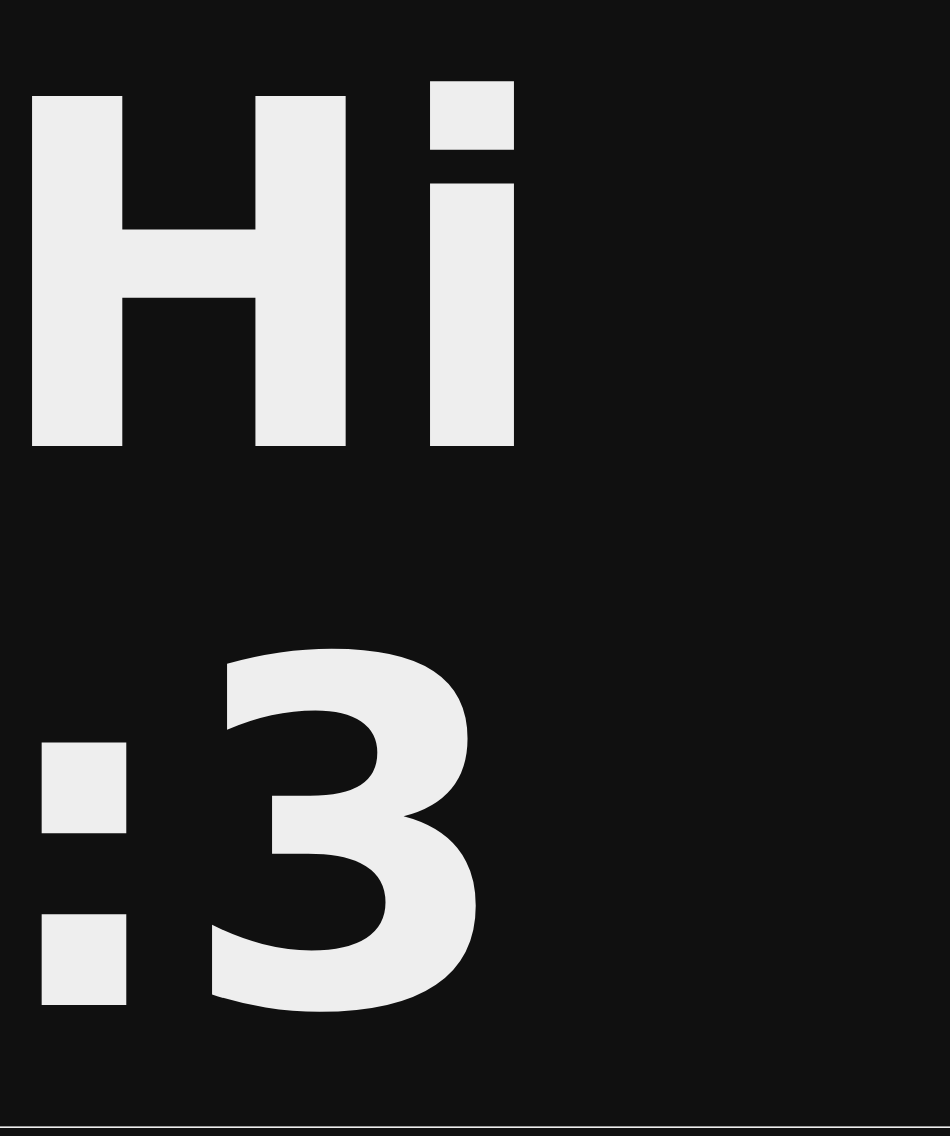
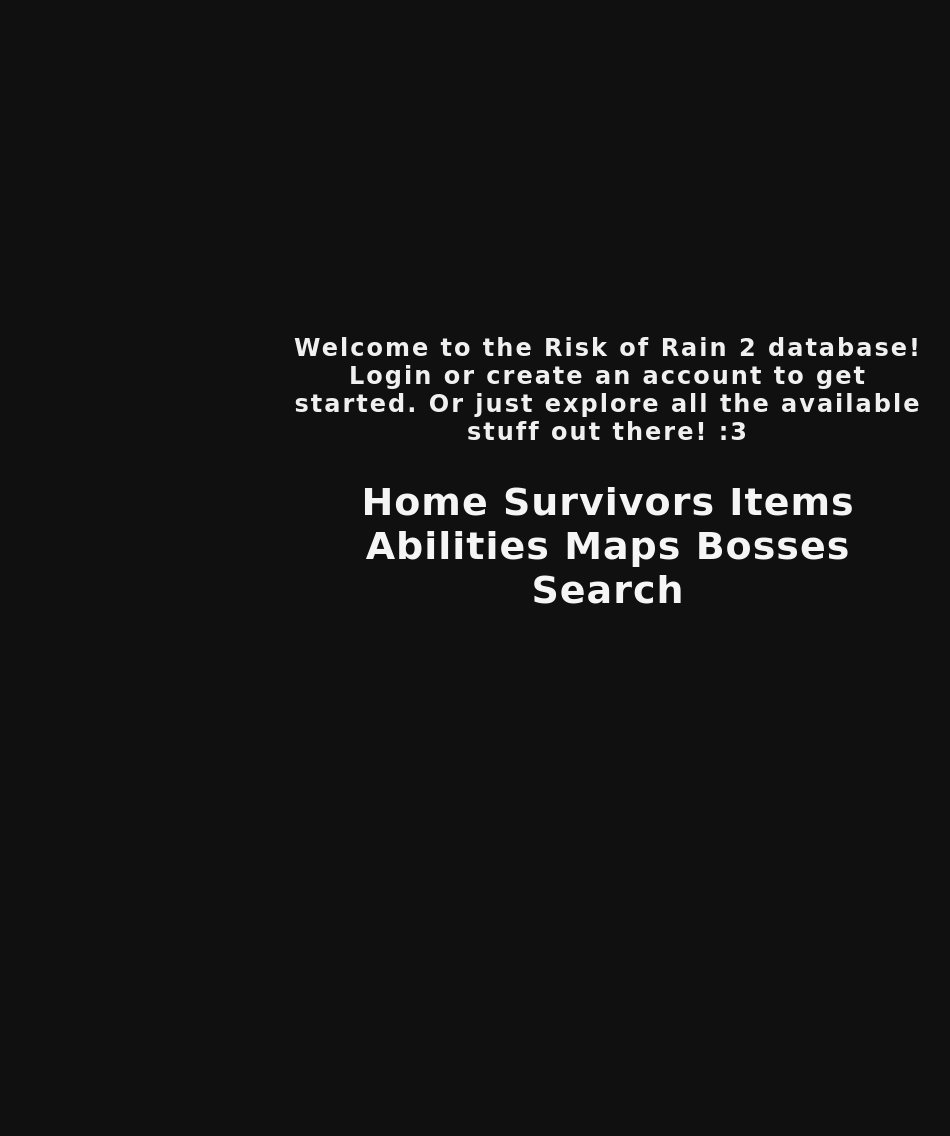
Before and after one commit to Guccci-Banana/Risk-of-Rain-2-, a Flask app: page /home in a window 1280 px wide. Shown: the part 155-1291 px from the top of the page, without its empty margins (32-982 px from the left). After the commit the page ends 759 px from the top, so only its background shows below. Run offline with Flask 3, Linux system fonts and the light colour scheme.

Commit message:
finalised before deadline :3

```diff
--- a/app.py
+++ b/app.py
@@ -72,14 +72,13 @@ def maps():
     return render_template('maps.html', maps=map_list)
 
 @app.route('/map/<name>')
-def map_info(name, connect):
+def map_info(name):
     db = get_db()
     map = db.execute('SELECT * FROM map WHERE LOWER(name) = ?', (name,)).fetchone()
-    mapboss = db.execute('SELECT * FROM bossmap WHERE LOWER(id) = ?', (connect,)).fetchone()
     if map is None:
         return render_template('mapnotfound.html'), 404
-
-    return render_template('map_info.html', map=map)
+    bosses = db.execute('SELECT b.name FROM Boss b JOIN BossMap bm ON b.id = bm.boss_id JOIN Map m ON bm.map_id = m.id WHERE LOWER(m.name) = ?', (name,)).fetchall()
+    return render_template('map_info.html', map=map, bosses=bosses)
 
 @app.route('/survivorstory/<name>')
 def survivorstory(name):
@@ -98,13 +97,13 @@ def bosses():
     return render_template('bosses.html', bosses=boss_list)
 
 @app.route('/boss/<name>')
-def boss_info(name,connect):
+def boss_info(name):
     db = get_db()
     boss = db.execute('SELECT * FROM boss WHERE LOWER(name) = ?', (name,)).fetchone()
-    bossmap = db.execute('SELECT * FROM bossmap WHERE LOWER(id) = ?', (connect,)).fetchone()
     if boss is None:
         return "Boss not found", 404
-    return render_template('boss_info.html', boss=boss)
+    maps = db.execute('SELECT m.name FROM Map m JOIN BossMap bm ON m.id = bm.map_id JOIN Boss b ON bm.boss_id = b.id WHERE LOWER(b.name) = ?', (name,)).fetchall()
+    return render_template('boss_info.html', boss=boss, maps=maps)
 
 @app.route('/login', methods=['GET', 'POST'])
 def login():
--- a/static/css/style.css
+++ b/static/css/style.css
@@ -19,9 +19,28 @@ header {
     padding: 10px 0;
 }
 
-.home h1 {
-    margin: 0;
-    font-size: 3000%;
+.home {
+    text-align: center;
+    font-size: 24px;
+    color: #f0f0f0;
+    text-decoration: none;
+    font-weight: bold;
+    margin: 300px;
+    padding: 10px 0;
+    font-family: 'Comic Sans MS', 'Comic Sans', cursive;
+    letter-spacing: 2px;
+}
+
+.homenav {
+    text-align: center;
+    font-size: 38px;
+    color: darkgreen;
+    text-decoration: none;
+    font-weight: bold;
+    margin: 20px;
+    padding: 10px 0;
+    font-family: 'Comic Sans MS', 'Comic Sans', cursive;
+    letter-spacing: 1px;
 }
 
 h1 {
@@ -175,7 +194,7 @@ button {
     width: 95%;
     padding: 12px;
     background-color: #236B8E;
-    color: white;
+    color: #F5F5F5;
     border: none;
     border-radius: 5px;
     font-weight: bold;
@@ -200,7 +219,7 @@ button:hover {
     display: inline-block;
     padding: 10px 20px;
     background-color: #236B8E;
-    color: white;
+    color: #F5F5F5;
     border-radius: 5px;
     font-weight: bold;
     font-style: oblique;
@@ -235,7 +254,7 @@ button:hover {
 }
 
 a {
-    color: white;       /* unvisited link color */
+    color: #F5F5F5;       /* unvisited link color */
     text-decoration: none; /* remove underline */
 }
 
--- a/templates/bosses.html
+++ b/templates/bosses.html
@@ -1,7 +1,9 @@
 {% extends "layout.html" %}
 
 {% block content %}
-    <h1>Bosses</h1>
+    <div class="pageheader">
+        <h1>Bosses</h1>
+    </div>
     <div class="card-grid">
         {% for boss in bosses %}
             <a href="{{ url_for('boss_info', name=boss['name'].lower()) }}" class="card-link">
--- a/templates/home.html
+++ b/templates/home.html
@@ -1,8 +1,18 @@
 {% extends "layout.html" %}
+
+
 
 {% block content %}
     <div class="home">
-        <h1> Hi :3 </h1>
+        <p>Welcome to the Risk of Rain 2 database! Login or create an account to get started. Or just explore all the available stuff out there! :3</p>
+        <div class ="homenav">
+            <a href="{{ url_for('home') }}">Home</a>
+            <a href="{{ url_for('characters') }}">Survivors</a>
+            <a href="{{ url_for('items') }}">Items</a>
+            <a href="{{ url_for('abilities') }}">Abilities</a>
+            <a href="{{ url_for('maps') }}">Maps</a>
+            <a href="{{ url_for('bosses') }}">Bosses</a>
+            <a href="{{ url_for('search') }}">Search</a>
+        </div>
     </div>
-    <hr>
 {% endblock %}
```
Also changed, not shown: templates/boss_info.html (+14 -2 lines), templates/map_info.html (+12 -1 lines).
